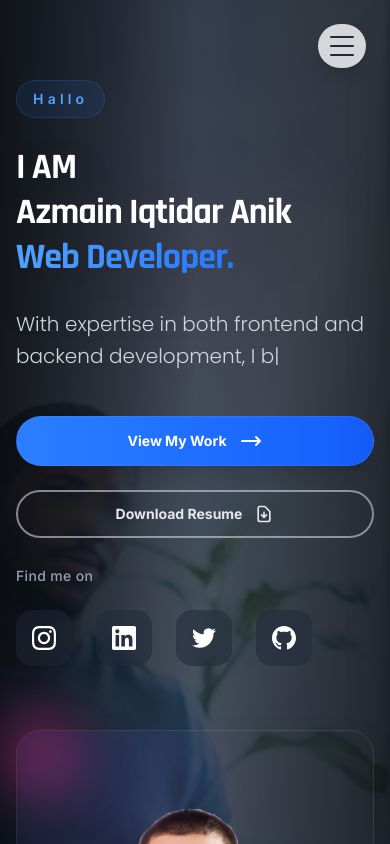
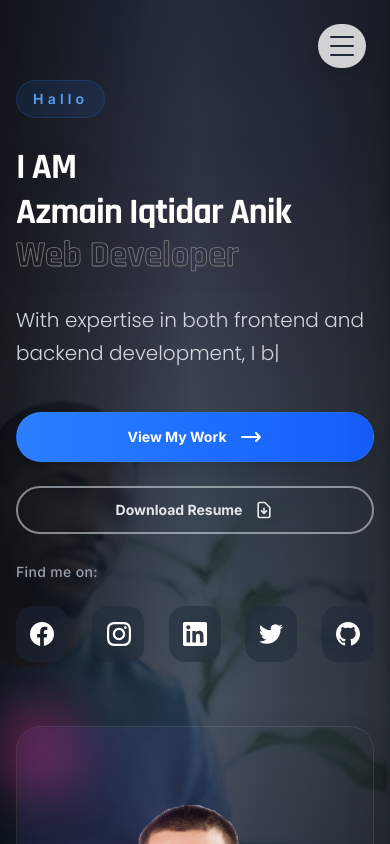
Before and after one commit to anik767/portfolio-next-js-static, a Next.js app: page / in a window 390 px wide. Shown: the top 844 px of the page. Built offline with nearby package versions, Linux system fonts and the light colour scheme; a web font is replaced by a local one.

Commit message:
update teilwind

```diff
--- a/app/components/Education.tsx
+++ b/app/components/Education.tsx
@@ -311,7 +311,7 @@ const Education = () => {
                   </Text>
                   <div className="flex flex-wrap gap-1">
                     {cert.skills.map((skill, skillIndex) => (
-                      <Badge key={skillIndex} variant="info" size="sm">
+                      <Badge key={skillIndex} variant="secondary" size="sm">
                         {skill}
                       </Badge>
                     ))}
--- a/app/components/Footer.tsx
+++ b/app/components/Footer.tsx
@@ -38,34 +38,36 @@ const Footer = () => {
         <div className="grid grid-cols-1 md:grid-cols-4 gap-8 footer-content">
           {/* Brand Section */}
           <div className="md:col-span-2">
-            <div className="flex items-center mb-4">
-              <div className="w-8 h-8 bg-blue-600 rounded-lg flex items-center justify-center mr-3">
-                <span className="text-white font-bold text-lg">AA</span>
+            <div className="flex items-center mb-4 gap-2">
+              <div className="w-10 h-10 rounded-full overflow-hidden bg-gray-50 ">
+
+                <img src="/images/avator/avator.png" alt="logo" className=" object-contain" />
               </div>
+
               <span className="text-xl font-bold">Azmain Iqtidar Anik</span>
             </div>
             <p className="text-gray-300 mb-6 max-w-md leading-relaxed">
-              Full Stack Developer & UI/UX Designer creating beautiful, functional,
+              Full Stack Developer creating beautiful, functional,
               and user-centered digital experiences.
             </p>
-            <div className="flex space-x-4">
-              <SocialLink href="https://github.com" platform="github" />
-              <SocialLink href="https://linkedin.com" platform="linkedin" />
-              <SocialLink href="https://twitter.com" platform="twitter" />
-              <SocialLink href="https://instagram.com" platform="instagram" />
+            <div className="flex space-x-3">
+              <SocialLink href="https://www.facebook.com/azmainiqtidaranik" target="_blank" platform="facebook" />
+              <SocialLink href="https://github.com/anik767" target="_blank" platform="github" />
+              <SocialLink href="https://www.linkedin.com/in/anik-azmain" target="_blank" platform="linkedin" />
+              <SocialLink href="https://twitter.com" target="_blank" platform="twitter" />
+              <SocialLink href="https://www.instagram.com/anikazmain535" target="_blank" platform="instagram" />
             </div>
           </div>
 
           {/* Quick Links */}
           <div>
             <h3 className="text-lg font-semibold mb-4">Quick Links</h3>
-            <ul className="space-y-2">
+            <ul className="grid grid-cols-2 gap-2">
               {quickLinks.map((link, index) => (
                 <li key={index}>
                   <button
                     onClick={() => scrollToSection(link.href.replace('#', ''))}
-                    className="text-gray-300 hover:text-white transition-colors text-left cursor-pointer"
-                  >
+                    className="text-gray-300 transition-colors text-left cursor-pointer hover:text-blue-200 hover:underline underline-offset-5">
                     {link.name}
                   </button>
                 </li>
@@ -81,31 +83,26 @@ const Footer = () => {
                 <svg className="w-4 h-4 mr-3 text-blue-400" fill="none" stroke="currentColor" viewBox="0 0 24 24">
                   <path strokeLinecap="round" strokeLinejoin="round" strokeWidth={2} d="M3 8l7.89 4.26a2 2 0 002.22 0L21 8M5 19h14a2 2 0 002-2V7a2 2 0 00-2-2H5a2 2 0 00-2 2v10a2 2 0 002 2z" />
                 </svg>
-                <span className="text-sm">azmain.anik@example.com</span>
+                <span className="text-sm">azminanik@gmail.com</span>
               </div>
               <div className="flex items-center text-gray-300">
                 <svg className="w-4 h-4 mr-3 text-blue-400" fill="none" stroke="currentColor" viewBox="0 0 24 24">
                   <path strokeLinecap="round" strokeLinejoin="round" strokeWidth={2} d="M3 5a2 2 0 012-2h3.28a1 1 0 01.948.684l1.498 4.493a1 1 0 01-.502 1.21l-2.257 1.13a11.042 11.042 0 005.516 5.516l1.13-2.257a1 1 0 011.21-.502l4.493 1.498a1 1 0 01.684.949V19a2 2 0 01-2 2h-1C9.716 21 3 14.284 3 6V5z" />
                 </svg>
-                <span className="text-sm">+1 (555) 123-4567</span>
+                <span className="text-sm">+8801795382975</span>
               </div>
               <div className="flex items-center text-gray-300">
                 <svg className="w-4 h-4 mr-3 text-blue-400" fill="none" stroke="currentColor" viewBox="0 0 24 24">
                   <path strokeLinecap="round" strokeLinejoin="round" strokeWidth={2} d="M17.657 16.657L13.414 20.9a1.998 1.998 0 01-2.827 0l-4.244-4.243a8 8 0 1111.314 0z" />
                   <path strokeLinecap="round" strokeLinejoin="round" strokeWidth={2} d="M15 11a3 3 0 11-6 0 3 3 0 016 0z" />
                 </svg>
-                <span className="text-sm">San Francisco, CA</span>
+                <span className="text-sm">Dhaka, Bangladesh</span>
               </div>
             </div>
           </div>
         </div>
 
-        {/* Copyright Section */}
-        <div className="mt-12 pt-8 border-t border-gray-800 text-center">
-          <p className="text-gray-400 text-sm">
-            © {currentYear} Azmain Iqtidar Anik. All rights reserved.
-          </p>
-        </div>
+
       </div>
     </footer>
   );
--- a/app/components/Hero.tsx
+++ b/app/components/Hero.tsx
@@ -16,7 +16,7 @@ const Hero = () => {
       />
 
       {/* Enhanced Overlays */}
-      <div className="absolute inset-0 bg-gradient-to-br from-gray-900/90 via-gray-800/80 to-gray-900/90 z-10"></div>
+      <div className="absolute inset-0 bg-gradient-to-b from-gray-900/90 via-gray-800/80 to-gray-900 z-10"></div>
       <div className="absolute inset-0 bg-gradient-to-r from-black/60 via-transparent to-black/40 z-20"></div>
 
       {/* Animated Background Elements */}
@@ -35,7 +35,7 @@ const Hero = () => {
               </div>
 
             {/* Main heading with enhanced effects */}
-            <div className="space-y-0.5">
+            <div className="space-y-0.5 ">
               <Text id="hero-i-am" variant="h1" size="4xl" color="primary" fontFamily="rajdhani" className="md:text-5xl lg:text-6xl leading-[1.2] tracking-tight drop-shadow-2xl">
                 I AM
               </Text>
@@ -46,12 +46,15 @@ const Hero = () => {
                 id="hero-title"
                 variant="h1"
                 size="4xl"
-                gradient="blue"
                 gradientDirection="to-r"
                 fontFamily="rajdhani"
-                className="md:text-5xl lg:text-6xl leading-[1.2] tracking-tight drop-shadow-2xl"
+                className="md:text-5xl lg:text-7xl"
+                style={{
+                  WebkitTextStroke: '.8px gray',
+                  WebkitTextFillColor: 'transparent',
+                }}
               >
-                Web Developer.
+                Web Developer
               </Text>
             </div>
 
@@ -109,13 +112,14 @@ const Hero = () => {
             {/* Social Links */}
             <div className="space-y-6">
               <Text variant="caption" color="muted" weight="medium" className="tracking-wide">
-                Find me on
+                Find me on:
               </Text>
               <div id="hero-social-links" className="flex space-x-6">
-                <SocialLink href="https://instagram.com" platform="instagram" className="hero-social-item" />
-                <SocialLink href="https://linkedin.com" platform="linkedin" className="hero-social-item" />
+                <SocialLink href="https://www.facebook.com/azmainiqtidaranik" platform="facebook" className="hero-social-item" />
+                <SocialLink href="https://www.instagram.com/anikazmain535" platform="instagram" className="hero-social-item" />
+                <SocialLink href="https://www.linkedin.com/in/anik-azmain" platform="linkedin" className="hero-social-item" />
                 <SocialLink href="https://twitter.com" platform="twitter" className="hero-social-item" />
-                <SocialLink href="https://github.com" platform="github" className="hero-social-item" />
+                <SocialLink href="https://github.com/anik767" platform="github" className="hero-social-item" />
               </div>
             </div>
           </div>
@@ -145,7 +149,7 @@ const Hero = () => {
               <div className="absolute top-1/2 -right-8 w-16 h-16 bg-blue-500/20 rounded-full blur-lg transition-all duration-1000 ease-in-out"></div>
 
               {/* Experience Badge */}
-              <div className="absolute bottom-8 right-8 bg-white/95 backdrop-blur-md rounded-2xl p-6 shadow-2xl border border-pink-200/50">
+              <div className="absolute -bottom-8 left-[50%] translate-x-[-50%] bg-white/95 backdrop-blur-md rounded-2xl p-6 shadow-2xl border border-pink-200/50">
                 <div className="flex items-center space-x-3">
                   <div className="w-4 h-4 bg-gradient-to-r from-pink-500 to-pink-600 rounded-full"></div>
                   <span className="text-gray-900 font-bold text-sm">2+ Years Experience</span>
--- a/app/components/Projects.tsx
+++ b/app/components/Projects.tsx
@@ -1,8 +1,10 @@
 'use client';
 
+import { useState } from 'react';
 import { Text, Card, Badge, Button } from './common';
 
 const Projects = () => {
+  const [showAll, setShowAll] = useState(false);
   const projects = [
     {
       title: 'E-Commerce Platform',
@@ -114,11 +116,11 @@ const Projects = () => {
 
         {/* Projects Grid */}
         <div id="projects-content" className="grid grid-cols-1 md:grid-cols-2 lg:grid-cols-2 gap-8">
-          {projects.map((project, index) => (
+          {(showAll ? projects : projects.slice(0, 2)).map((project, index) => (
             <Card
               key={index}
               variant="elevated"
-              hover="scale"
+              hover="slide"
               shadow="2xl"
               className="group overflow-hidden project-card"
               padding="none"
@@ -258,6 +260,18 @@ const Projects = () => {
           ))}
         </div>
 
+        {/* View All / Show Less Button */}
+        <div className="mt-12 flex justify-center">
+          <Button
+            onClick={() => setShowAll(!showAll)}
+            variant="secondary"
+            size="md"
+            color="blue"
+          >
+            {showAll ? 'Show Less' : `View All ${projects.length} Projects`}
+          </Button>
+        </div>
+
         {/* CTA Section */}
         <div className="mt-16 text-center">
           <Card
--- a/app/components/common/Text.tsx
+++ b/app/components/common/Text.tsx
@@ -15,6 +15,7 @@ interface TextProps {
   className?: string;
   as?: 'h1' | 'h2' | 'h3' | 'h4' | 'h5' | 'h6' | 'p' | 'span' | 'div';
   id?: string;
+  style?: React.CSSProperties;
 }
 
 const Text = ({
@@ -29,7 +30,8 @@ const Text = ({
   align = 'left',
   className = '',
   as,
-  id
+  id,
+  style
 }: TextProps) => {
   // Default size mapping based on variant
   const defaultSizes = {
@@ -145,7 +147,7 @@ const Text = ({
   const gradientClassName = isGradient ? `${directionClass} ${gradientClass} bg-clip-text text-transparent` : '';
 
   return (
-    <Component id={id} className={`${finalClassName} ${gradientClassName}`}>
+    <Component id={id} className={`${finalClassName} ${gradientClassName}`} style={style}>
       {children}
     </Component>
   );
--- a/package.json
+++ b/package.json
@@ -3,7 +3,7 @@
   "version": "0.1.0",
   "private": true,
   "scripts": {
-    "dev": "next dev",
+    "dev": "next dev --turbopack",
     "build": "next build",
     "start": "serve -s out -l 3000"
   },
```
Also changed, not shown: public/images/avator/avator.png (added), public/images/example.png.
